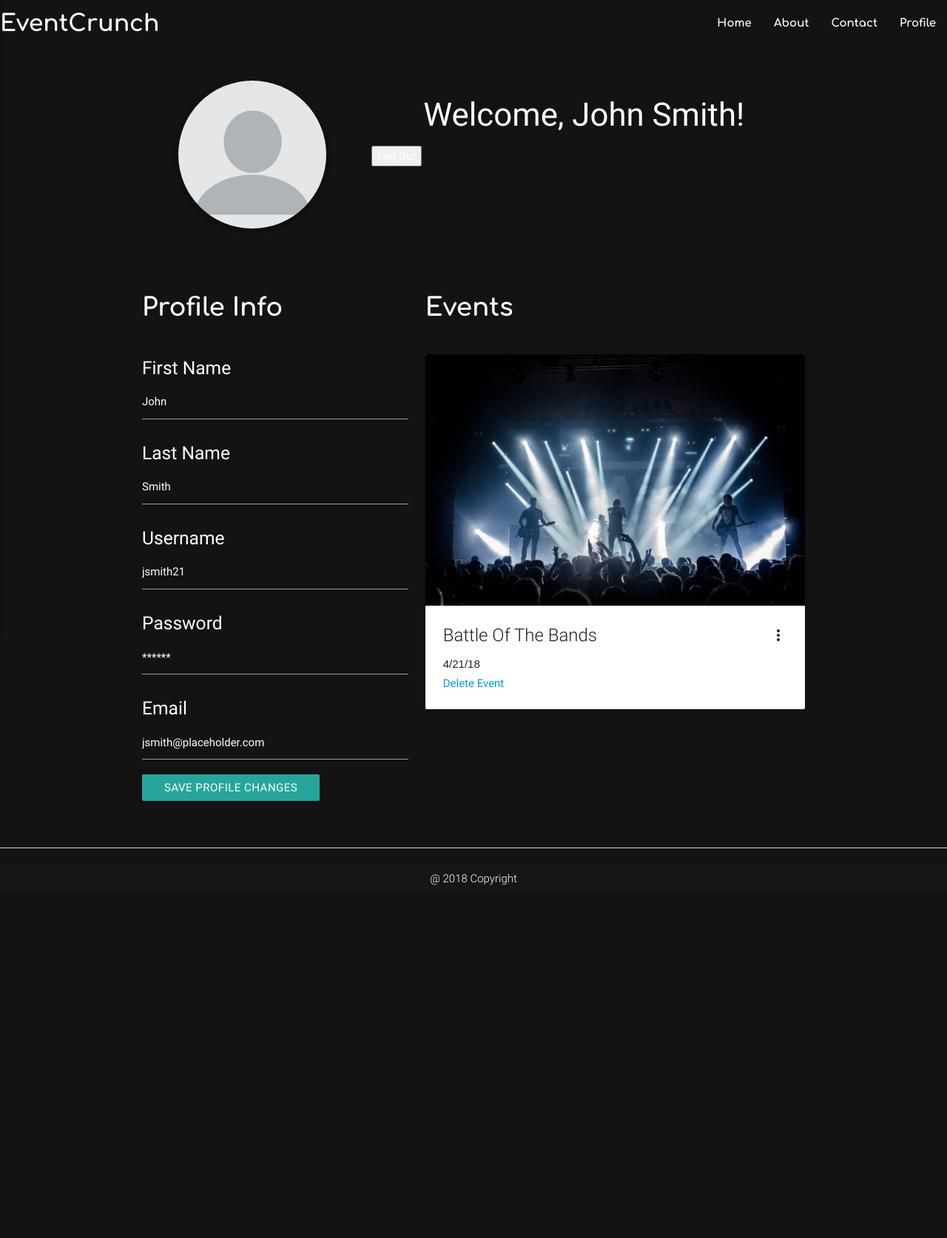
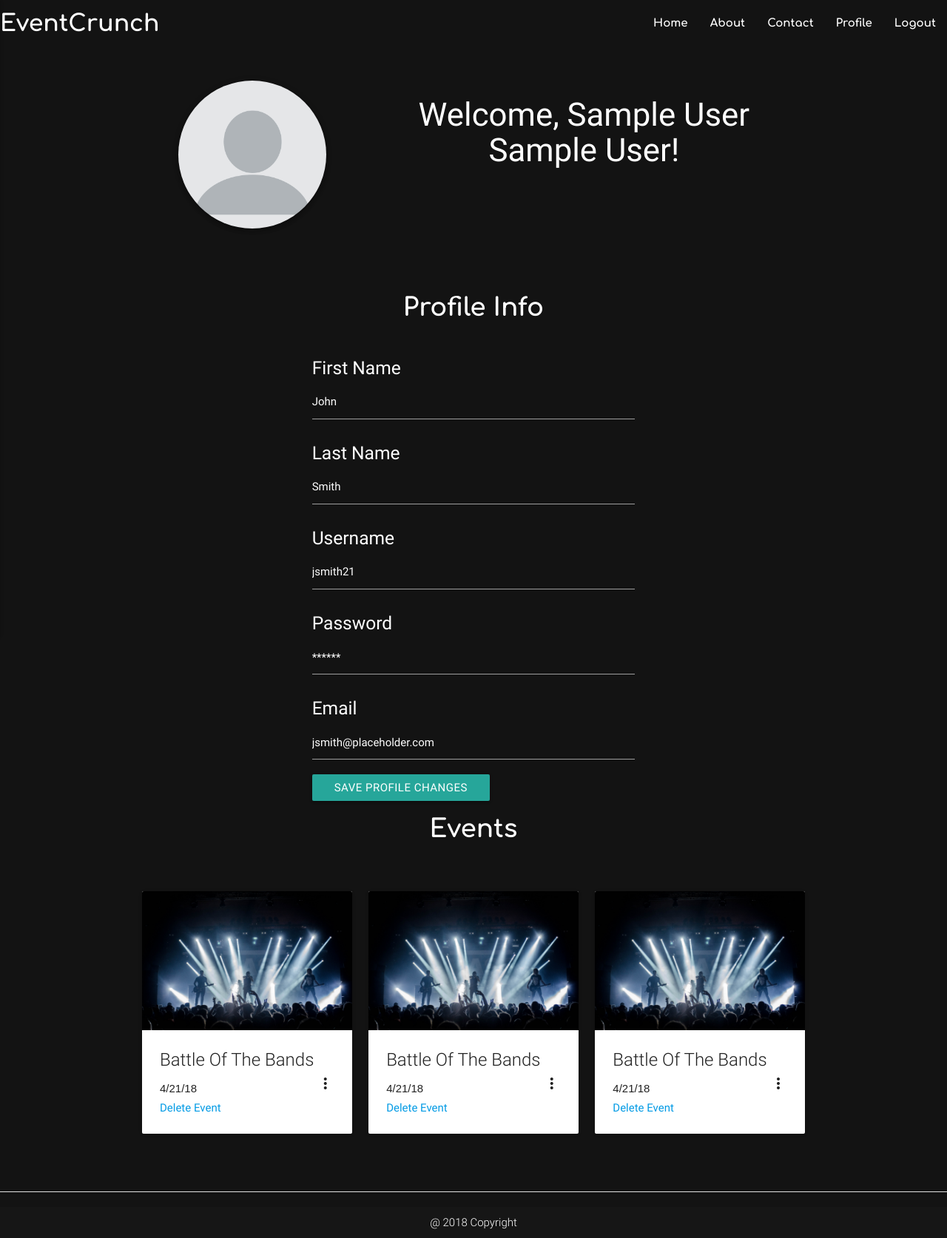
Before and after one commit to thaliasu/event-crunch, a PHP site: page /profile.php in a window 1280 px wide. Shown: the whole page at 74% size. Before the commit the page ends 1197 px from the top, so only its background shows below. Run offline with PHP 8.4, Linux system fonts and the light colour scheme; the visitor is signed in with stand-in values (Sample User, id 1); some libraries are stand-ins or nearby versions.

Commit message:
changed some stuff

```diff
--- a/css/style.css
+++ b/css/style.css
@@ -25,6 +25,10 @@ p {
   height: 300px;
 }
 
+.ticketlink {
+  color: white;
+}
+
 
 nav {
     color: #fff;
@@ -49,6 +53,8 @@ h4 {
    font-style: normal;
    font-weight: 300;
 }
+
+
 
 
 
--- a/include/log_in.inc.php
+++ b/include/log_in.inc.php
@@ -39,7 +39,7 @@
             $_SESSION['user'] = $row['username'];
             $_SESSION['email'] = $row['email'];
             //redirect to profile
-            header("Location: ../profile.html");
+            header("Location: ../profile.php");
             exit();
           }
         }
--- a/include/logout.inc.php
+++ b/include/logout.inc.php
@@ -1,12 +1,8 @@
 <?php
-  if(isset($_POST['submit'])) {
     session_start();
     session_unset();
     session_destroy();
     header("Location: ../Home.php");
     exit();
-  } else {
-    header("Location: ../profile.php");
-    exit();
-  }
+
 ?>
--- a/include/nav.inc.php
+++ b/include/nav.inc.php
@@ -12,8 +12,9 @@
         <?php
           if(isset($_SESSION['logged_in'])) {
             echo '<li><a href="profile.php">Profile</a></li>';
+            echo '<li><a href="include/logout.inc.php">Logout</a></li>';
           } else {
-            echo '<li><a href="login.php">Profile</a></li>';
+            echo '<li><a href="login.php">Login</a></li>';
           }
         ?>
       </ul>
@@ -24,9 +25,12 @@
         <?php
           if(isset($_SESSION['logged_in'])) {
             echo '<li><a href="profile.php">Profile</a></li>';
+            echo '<li><a href="include/logout.inc.php">Logout</a></li>';
           } else {
-            echo '<li><a href="login.php">Profile</a></li>';
+            echo '<li><a href="login.php">Login</a></li>';
           }
+
+
         ?>
       </ul>
     </div>
--- a/js/script.js
+++ b/js/script.js
@@ -40,31 +40,35 @@ $(document).ready(function() {
                 newCol.appendTo(newDiv);
 
                 //Artist Name
-                $('<span>Artist: </span><p id="artist"></p>').appendTo(newCol);
+                $('<span class="inlinethis">Artist: </span><span id="artist"></span><br><br>').appendTo(newCol);
+                $("#artist").html(FilteredData[0].lineup);
                 //data
 
                 //Date
-                $('<span>Date: </span><p id="date"></p>').appendTo(newCol);
+                $('<span>Date: </span><span id="date"></span><br><br>').appendTo(newCol);
                 $("#date").html(FilteredData[0].datetime);
 
                 //Venue
-                $('<span>Venue: </span><p id="venue"></p>').appendTo(newCol);
+                $('<span>Venue: </span><span id="venue"></span><br><br>').appendTo(newCol);
                 $("#venue").html(FilteredData[0].venue.name);
 
                 //Status
-                $('<span>Status: </span><p id="status"></p>').appendTo(newCol);
+                $('<span>Status: </span><span id="status"></span><br><br>').appendTo(newCol);
                 $("#status").html(FilteredData[0].offers[0].status);
 
                 //Tickets
-                $('<span>Tickets: </span><p id="tickets"></p>').appendTo(newCol);
-                $("#tickets").html("<a href='"+FilteredData[0].offers[0].url+"' target='_blank'>Tickets</a>");
+                $('<span id="tickets"></span><br><br>').appendTo(newCol);
+                $("#tickets").html("<a class='ticketlink' href='"+FilteredData[0].offers[0].url+"' target='_blank'>Tickets</a>");
 
                 //Add event button under 2 cols
-                $('<button type="button" id="add-event"></button>').appendTo(newCol);
-                var newButton = $('<div></div>').attr('id', 'newButton');
-                  newButton.attr("class", "waves-effect waves-light btn-large");
-                  newButton.attr("class", "row");
-                  newButton.appendTo(newDiv);  //not sure if appending to the right thing
+                $('<button type="button" id="add-event" class="waves-effect waves-light btn-large">Add Event</button>').appendTo(newCol);
+
+
+
+                // var newButton = $('<div></div>').attr('id', 'newButton');
+                //   newButton.attr("class", "waves-effect waves-light btn-large");
+
+                  // newButton.appendTo(newCol);  //not sure if appending to the right thing
                   //add click event later that triggers checking for session & displays success/fail message for adding event
 
                 //MAP COL
@@ -182,7 +186,7 @@ $(document).ready(function() {
   function initMap(latC,lonC,current) {
         var uluru = {lat: latC, lng: lonC};
         var map = new google.maps.Map(document.getElementById('map' + current), {
-          zoom: 4,
+          zoom: 15,
           center: uluru
         });
         var marker = new google.maps.Marker({
--- a/profile.php
+++ b/profile.php
@@ -1,5 +1,8 @@
 <?php
   session_start();
+  if(!isset($_SESSION['logged_in'])) {
+  	header('Location: /login.php');
+}
 ?>
 
 <!DOCTYPE html>
@@ -21,6 +24,8 @@
     </head>
 
 <body>
+
+
   <!-- nav bar -->
   <?php include_once 'include/nav.inc.php'; ?>
 
@@ -30,18 +35,15 @@
 		<img class="circle z-depth-2" src="images/profile.jpg" alt="profile" width="200" height="200">
 	</div>
 	<div class="col s8">
-		<h3 class="center">Welcome, John Smith!</h3>
-    <!--logout button; will style later-->
-    <form action="include/logout.inc.php" method="POST">
-      <button type="submit" name="submit">Log Out</button>
-    </form>
+		<h3 class="center">Welcome, <?php echo $_SESSION['first'] . ' ' . $_SESSION['last'] . '!';?></h3>
 	</div>
    </div>
 	<br><br>
     <div class="container row">
     	<div class="row">
-    		<div id="profile-info" class="col s5">
-				<section><h4>Profile Info</h4>
+    		<div class="col s3"></div>
+    		<div id="profile-info" class="col s6">
+				<section><h4 class="center-align">Profile Info</h4>
 				<br>
 				<h5>First Name</h5>
 				<input value="John" id="first_name" type="text" class="validate">
@@ -56,8 +58,14 @@
 				<a class="waves-effect waves-light btn">save profile changes</a>
 				</section>
 			</div>
-    		<div class="col s7">
-    			<section><h4>Events</h4>
+			<div class="col s3"></div>
+		</div>
+		<div class="row">
+		<h4 class="center-align">Events</h4>
+		</div>
+		<div class="row">
+    		<div class="col s4">
+    			<section>
     			<br>
 				<div class="card">
 					<div class="card-image waves-effect waves-block waves-light">
@@ -79,8 +87,56 @@
 					</div>
 				</div>
     			</section>
-
     		</div>
+    		<div class="col s4">
+    			<section>
+    			<br>
+				<div class="card">
+					<div class="card-image waves-effect waves-block waves-light">
+						<img class="activator" src="images/audience.jpg" alt="event image">
+					</div>
+					<div class="card-content">
+						<span class="card-title activator grey-text text-darken-4">Battle Of The Bands<i class="material-icons right">more_vert</i></span>
+						<p class="grey-text text-darken-4">4/21/18</p>
+						<a href="#">Delete Event</a>
+					</div>
+					<div class="card-reveal">
+						<span class="card-title grey-text text-darken-4">Battle of the Bands<i class="material-icons right">close</i></span>
+						<p class="grey-text text-darken-4">4/21/18</p>
+						<p class="grey-text text-darken-4">The Hole In The Wall</p>
+						<p class="grey-text text-darken-4">123 Apple St. Orlando, FL 32817</p>
+						<p class="grey-text text-darken-4">Doors open: 7:00 pm</p>
+						<p class="grey-text text-darken-4">Event starts: 8:00 pm</p>
+						<a href="#">Delete Event</a>
+					</div>
+				</div>
+    			</section>
+    		</div>
+    		<div class="col s4">
+    			<section>
+    			<br>
+				<div class="card">
+					<div class="card-image waves-effect waves-block waves-light">
+						<img class="activator" src="images/audience.jpg" alt="event image">
+					</div>
+					<div class="card-content">
+						<span class="card-title activator grey-text text-darken-4">Battle Of The Bands<i class="material-icons right">more_vert</i></span>
+						<p class="grey-text text-darken-4">4/21/18</p>
+						<a href="#">Delete Event</a>
+					</div>
+					<div class="card-reveal">
+						<span class="card-title grey-text text-darken-4">Battle of the Bands<i class="material-icons right">close</i></span>
+						<p class="grey-text text-darken-4">4/21/18</p>
+						<p class="grey-text text-darken-4">The Hole In The Wall</p>
+						<p class="grey-text text-darken-4">123 Apple St. Orlando, FL 32817</p>
+						<p class="grey-text text-darken-4">Doors open: 7:00 pm</p>
+						<p class="grey-text text-darken-4">Event starts: 8:00 pm</p>
+						<a href="#">Delete Event</a>
+					</div>
+				</div>
+    			</section>
+    		</div>
+    	</div>
     	</div>
     </div>
     <br>
```
Also changed, not shown: include/connect.inc.php (+6 -2 lines), Home.php (line endings or trailing spaces).
